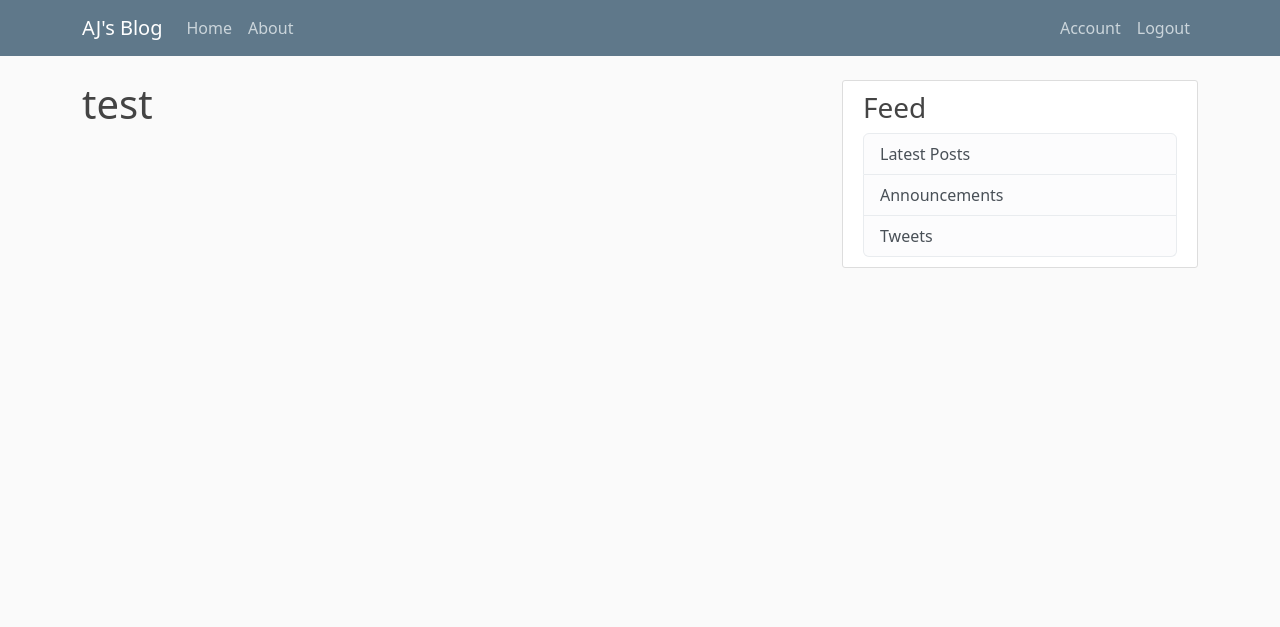
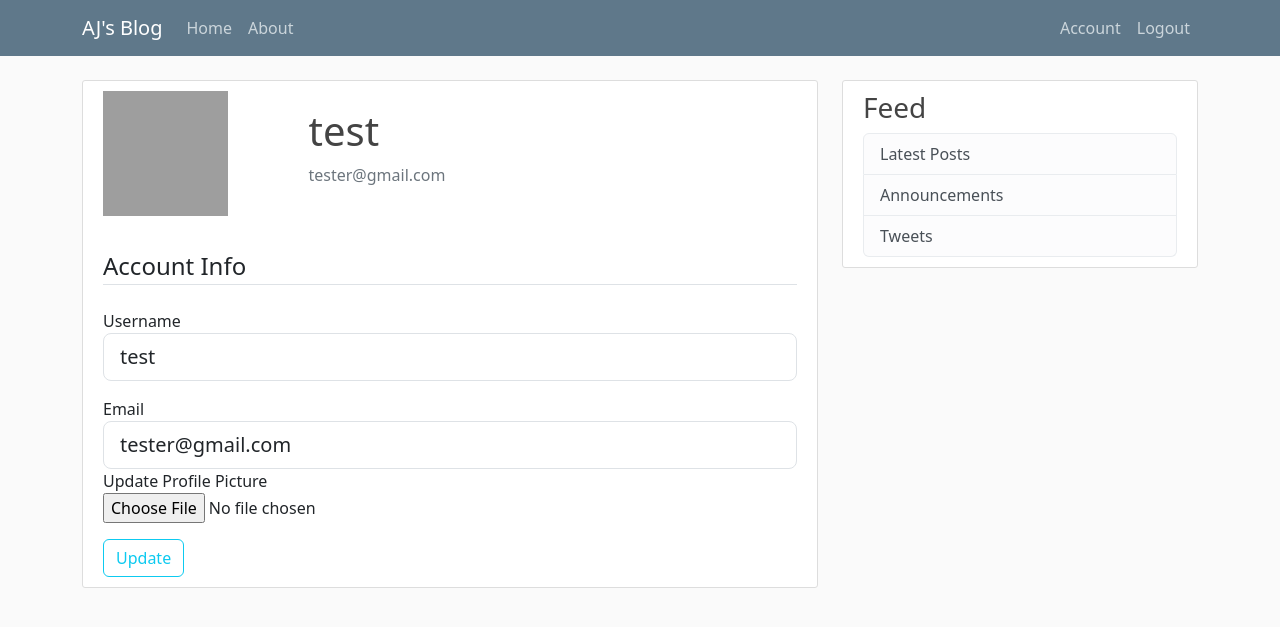
Before and after one commit to ajayg99/Blog_flask, a Flask app: page /account in a window 1280 px wide. Shown: the top 627 px of the page. Run offline with Flask 3, Linux system fonts and the light colour scheme; a user stored in the database is signed in; some libraries are stand-ins or nearby versions; grey boxes are pictures that could not be loaded.

Commit message:
added Users path and account update route

```diff
--- a/blog_flask_pkg/forms.py
+++ b/blog_flask_pkg/forms.py
@@ -1,8 +1,11 @@
 from flask_wtf import FlaskForm
+from flask_wtf.file import FileField, FileAllowed
+from flask_login import current_user
 from wtforms import StringField, PasswordField,SubmitField, BooleanField, EmailField
 from wtforms.validators import DataRequired, Length, Email, EqualTo, InputRequired, ValidationError
 from blog_flask_pkg.models import User
 from flask import flash
+
 class Reg(FlaskForm):
     uname = StringField('Username', validators=[DataRequired(),Length(min=4, max=20)])
     email = EmailField('Email',validators=[DataRequired(), Email()])
@@ -25,3 +28,21 @@ class Log(FlaskForm):
     passw = PasswordField('password',validators=[DataRequired()])
     remember = BooleanField('Remember Me')
     submit = SubmitField('Login')
+
+class Update_acc(FlaskForm):
+    uname = StringField('Username', validators=[DataRequired(),Length(min=4, max=20)])
+    email = EmailField('Email',validators=[DataRequired(), Email()])
+    pic = FileField('Update Profile Picture', validators=[FileAllowed(['jgp','png'])])
+    submit = SubmitField('Update')
+
+    def validate_uname(self,uname):
+        if uname.data != current_user.username:
+            user = User.query.filter_by(username=uname.data).first()
+            if user:
+                raise ValidationError('Username already exists')
+
+    def validate_email(self,email):
+        if email.data != current_user.username:
+            email = User.query.filter_by(email=email.data).first()
+            if email:
+                raise ValidationError('email already exists')
--- a/blog_flask_pkg/routes.py
+++ b/blog_flask_pkg/routes.py
@@ -1,8 +1,9 @@
 from flask import Flask, render_template, url_for, flash, redirect, request
-from blog_flask_pkg.forms import Reg, Log
+from blog_flask_pkg.forms import Reg, Log, Update_acc
 from blog_flask_pkg.models import Post, User
 from blog_flask_pkg import app, db, bcrypt
 from flask_login import login_user, current_user, logout_user, login_required
+import os, requests
 
 
 post = [
@@ -41,6 +42,19 @@ def Register():
         user = User(username=form.uname.data, email=form.email.data, passw=hashed_pw)
         db.session.add(user)
         db.session.commit()
+
+        user_data = User.query.filter_by(username=form.uname.data).first()
+        img = user_data.img
+        response = requests.get(img)
+        if response.status_code == 200:
+            filename = 'default'
+            path = './blog_flask_pkg/static/Users/'+str(user_data.username)+'/profile_pics'
+            if not os.path.exists(path):
+                os.makedirs(path)
+            file_path = os.path.join(path, filename)
+            with open(file_path, 'wb') as file:
+                file.write(response.content)
+
         flash(f'Account created successfully { form.uname.data }','success')
         return redirect(url_for('Login'))
     return render_template('register.html', title='Register', form=form)
@@ -66,7 +80,19 @@ def logout():
     return redirect(url_for('home'))
 
 
-@app.route('/account')
+@app.route('/account', methods=['GET','POST'])
 @login_required
 def account():
-    return render_template('account.html', title='Account')
+    form = Update_acc()
+    if form.validate_on_submit():
+        os.rename('./blog_flask_pkg/static/Users/'+current_user.username, './blog_flask_pkg/static/Users/'+form.uname.data)
+        current_user.username = form.uname.data
+        current_user.email = form.email.data
+        db.session.commit()
+        flash('Account Updated',"success")
+        return redirect(url_for('account'))
+    elif request.method == 'GET':
+        form.uname.data = current_user.username
+        form.email.data = current_user.email
+    img = url_for('static',filename='Users/'+current_user.username+'/profile_pics/default')
+    return render_template('account.html', title='Account', img=img, form=form)
--- a/blog_flask_pkg/templates/account.html
+++ b/blog_flask_pkg/templates/account.html
@@ -1,4 +1,70 @@
 {% extends 'layout.html' %}
     {% block content %}
-        <h1>{{ current_user.username }}</h1>
+
+      <div class="card content-section mb-3 pl-4" style="max-width: 800px;">
+        <div class="row g-0">
+          <div class="col-md-3">
+            <img src="{{ img }}" class="img-fluid account-img" alt="user_profilePic">
+          </div>
+          <div class="col-md-9">
+            <div class="card-body ms-3">
+              <h2 class="account-heading">{{ current_user.username }}</h2>
+              <p class="text-secondary">{{ current_user.email }}</p>
+            </div>
+          </div>
+        </div>
+        <div class="pt-3">
+            <form method="POST" action="" enctype="multipart/form-data">
+                {{ form.hidden_tag() }}
+                <fieldset class="form-group">
+                    <legend class="border-bottom mb-4">Account Info</legend>
+                    <div class="form-group">
+                        {{ form.uname.label(class="form-control-label") }}
+                        {% if form.uname.errors %}
+                            {{ form.uname(class="form-control form-control-lg is-invalid") }}
+                            <div class="invalid-feedback">
+                                {% for error in form.uname.errors %}
+                                    <span>{{ error }}</span>
+                                {% endfor %}
+                            </div>
+                        {% else %}
+                            {{ form.uname(class="form-control form-control-lg") }}
+                        {% endif %}
+                    </div>
+
+                    <div class="form-group pt-3">
+                        <div class="form-group">
+                            {{ form.email.label(class="form-control-label") }}
+                            {% if form.email.errors %}
+                                {{ form.email(class="form-control form-control-lg is-invalid") }}
+                                <div class="invalid-feedback">
+                                    {% for error in form.email.errors %}
+                                        <span>{{ error }}</span>
+                                    {% endfor %}
+                                </div>
+                            {% else %}
+                                {{ form.email(class="form-control form-control-lg") }}
+                            {% endif %}
+                        </div>
+                    </div>
+                    <div class="form-group">
+
+                        {{ form.pic.label() }}</br>
+                        {{ form.pic(class="form-control-file") }}
+
+                        {% if form.pic.errors %}
+                            {% for error in form.pic.errors %}</br>
+                                <span class="text-danger">{{ error }}</span>
+                            {% endfor %}
+                        {% endif %}
+
+                    </div>
+                </fieldset>
+                <div class="form-group pt-3">
+                    {{ form.submit(class="btn btn-outline-info")}}
+                </div>
+            </form>
+        </div>
+      </div>
+
     {% endblock content %}
```
Also changed, not shown: instance/site.db, 6 other files.
